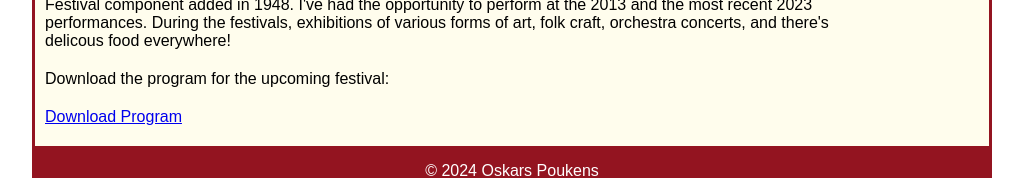
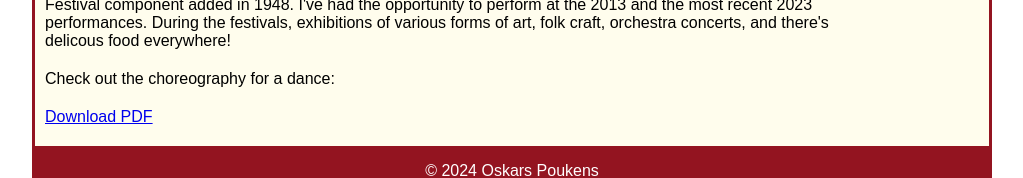
Before and after one commit to 0skar5/CIS-148-Final-Project, a plain HTML site: page events.html in a window 1280 px wide. Shown: the part 192-370 px from the top of the page, without its empty margins (128-1151 px from the left). Drawn offline with nearby package versions, Linux system fonts and the light colour scheme; files whose address does not match are found by name.

Commit message:
pdf change

```diff
--- a/events.html
+++ b/events.html
@@ -57,8 +57,8 @@
     </nav>
     <main>
     <p>The All-Latvian Song Festival has been held since 1873, it takes place every five years, with the Latvian Dance Festival component added in 1948. I've had the opportunity to perform at the 2013 and the most recent 2023 performances. During the festivals, exhibitions of various forms of art, folk craft, orchestra concerts, and there's delicous food everywhere!</p>
-    <p>Download the program for the upcoming festival:</p>
-    <a href="files/XVI LATVIEŠU DZIESMU UN DEJU SVĒTKU KANĀDĀ Deju lieluzveduma programma.pdf" class="download-link">Download Program</a>
+    <p>Check out the choreography for a dance:</p>
+    <a href="files/23 - Svētku sēta.pdf" class="download-link">Download PDF</a>
     </main>
     <footer>
         <p>
```
Also changed, not shown: 2 other files.
